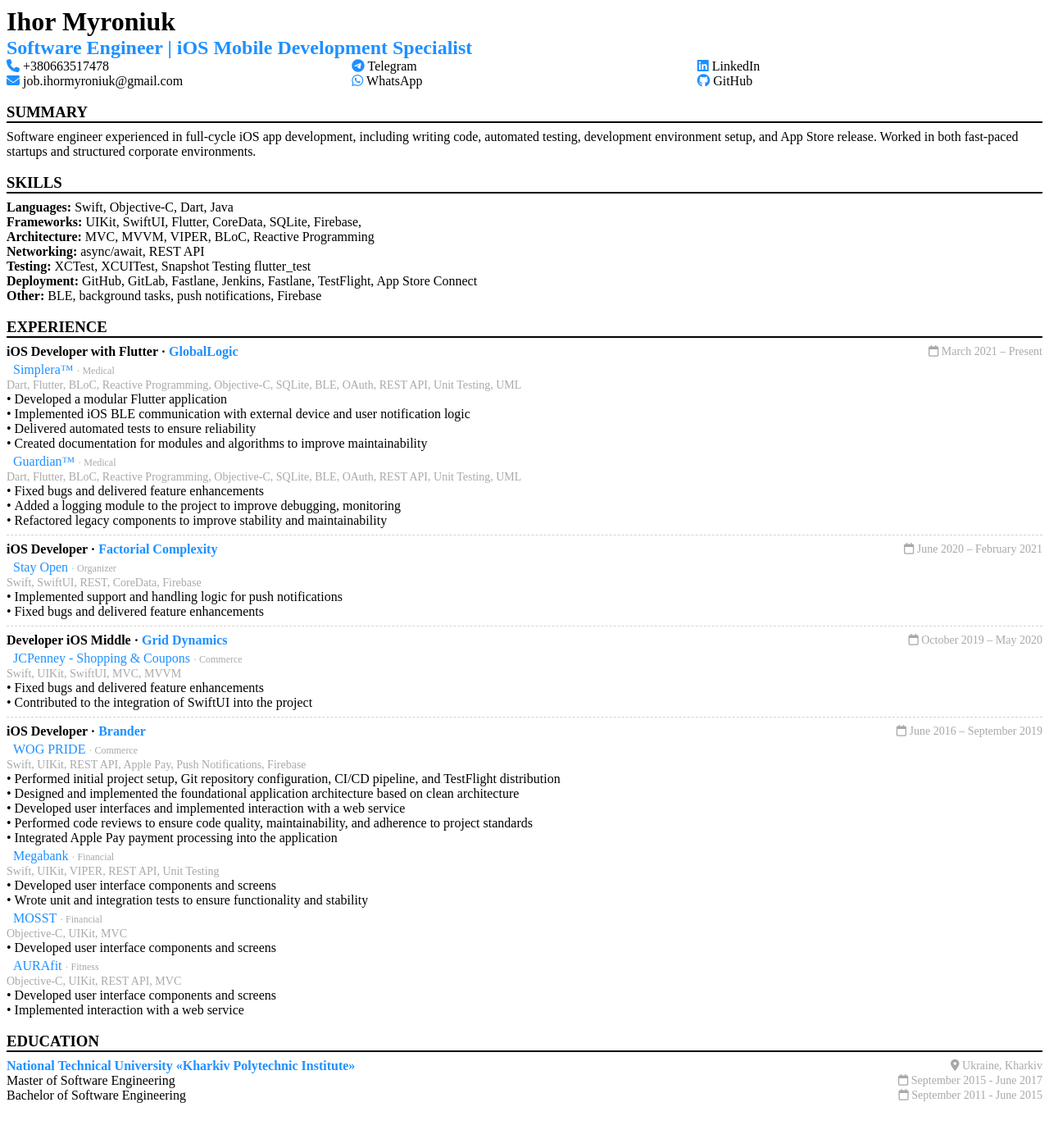
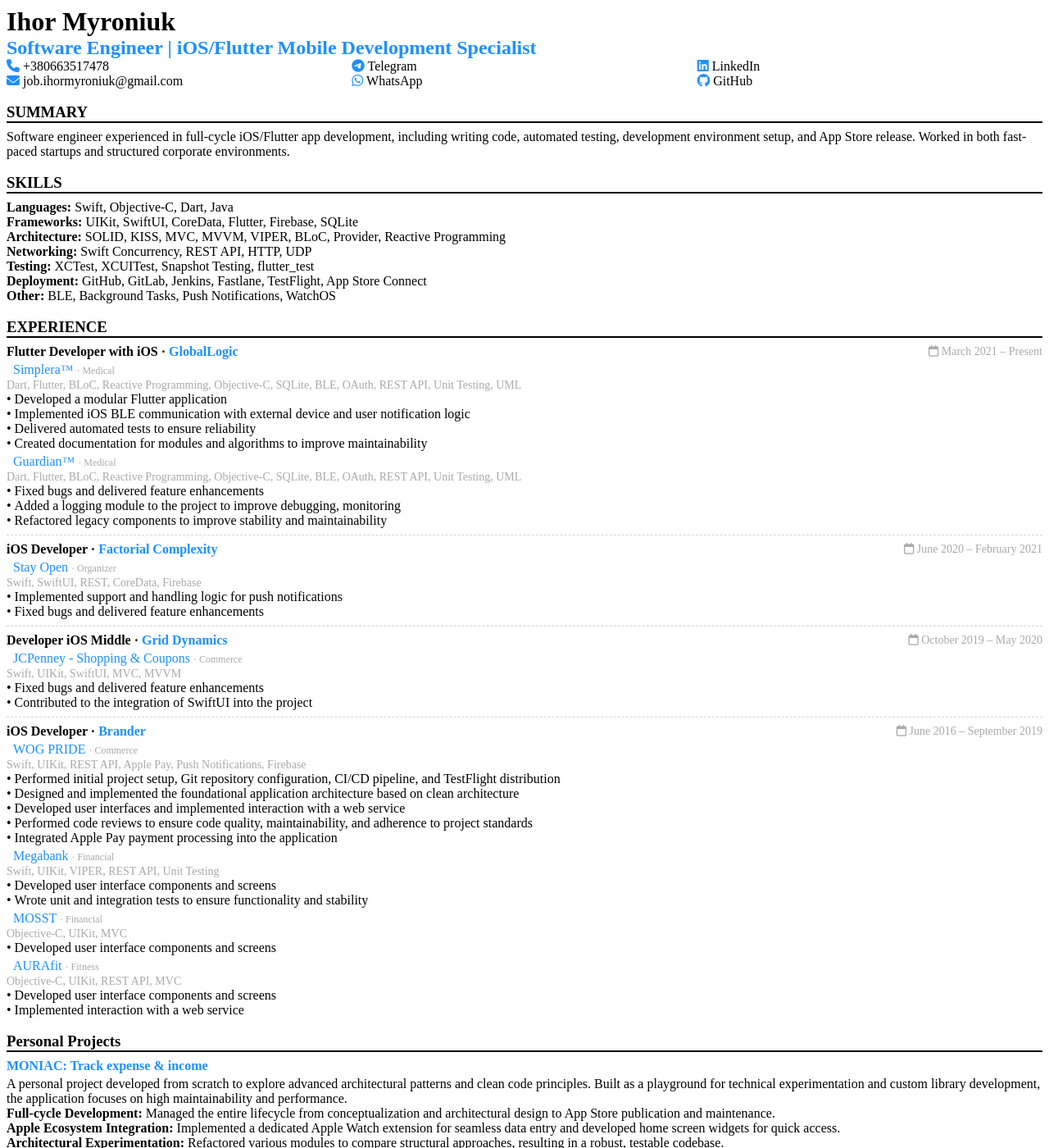
Before and after one commit to ihormyroniuk/ihormyroniuk.github.io, a Jekyll site: the page en/resume.html, which Jekyll copies as it is, in a window 1280 px wide and 1400 px high. Shown: the whole window at 82% size. Built offline with Jekyll 4.4.1, drawn with Linux system fonts in a browser that asks for light colours; some of the changed text lies outside the part shown.

Commit message:
no message

```diff
--- a/Resume.html
+++ b/en/resume.html
@@ -24,7 +24,7 @@
       <header>
          <div>
             <h1 style="margin: 0; color: black;">Ihor Myroniuk</h1>
-            <h2 style="margin: 0; color: dodgerblue;">Software Engineer | iOS Mobile Development Specialist</h2>
+            <h2 style="margin: 0; color: dodgerblue;">Software Engineer | iOS/Flutter Mobile Development Specialist</h2>
          </div>
          <div style="display: flex; flex-wrap: wrap;">
             <div style="flex: 1 1 33.33%; margin: 0;">
@@ -63,7 +63,7 @@
          <h3 style="margin: 0;">SUMMARY</h3>
          <hr style="margin-top: 0; margin-bottom: 8px; border: none; border-top: 2px solid black;">
          <p style="margin: 0;">
-            Software engineer experienced in full-cycle iOS app development, including writing code, automated testing, development environment setup, and App Store release. Worked in both fast-paced startups and structured corporate environments.
+            Software engineer experienced in full-cycle iOS/Flutter app development, including writing code, automated testing, development environment setup, and App Store release. Worked in both fast-paced startups and structured corporate environments.
          </p>
       </section>
       <br>
@@ -72,12 +72,12 @@
          <hr style="margin-top: 0; margin-bottom: 8px; border: none; border-top: 2px solid black;">
          <p style="margin:0;">
             <strong>Languages: </strong>Swift, Objective-C, Dart, Java<br>
-            <strong>Frameworks: </strong>UIKit, SwiftUI, Flutter, CoreData, SQLite, Firebase, <br>
-            <strong>Architecture: </strong>MVC, MVVM, VIPER, BLoC, Reactive Programming<br>
-            <strong>Networking: </strong> async/await, REST API<br>
-            <strong>Testing: </strong>XCTest, XCUITest, Snapshot Testing flutter_test<br>
-            <strong>Deployment: </strong>GitHub, GitLab, Fastlane, Jenkins, Fastlane, TestFlight, App Store Connect<br>
-            <strong>Other: </strong>BLE, background tasks, push notifications, Firebase
+            <strong>Frameworks: </strong>UIKit, SwiftUI, CoreData, Flutter, Firebase, SQLite <br>
+            <strong>Architecture: </strong>SOLID, KISS, MVC, MVVM, VIPER, BLoC, Provider, Reactive Programming<br>
+            <strong>Networking: </strong> Swift Concurrency, REST API, HTTP, UDP<br>
+            <strong>Testing: </strong>XCTest, XCUITest, Snapshot Testing, flutter_test<br>
+            <strong>Deployment: </strong>GitHub, GitLab, Jenkins, Fastlane, TestFlight, App Store Connect<br>
+            <strong>Other: </strong>BLE, Background Tasks, Push Notifications, WatchOS
          </p>
       </section>
       <br>
@@ -88,7 +88,7 @@
          <div>
             <div style="display: flex; justify-content: space-between; align-items: center;">
                <h4 style="margin: 0;">
-                  iOS Developer with Flutter · <a href="https://www.globallogic.com" style="color: dodgerblue; text-decoration: none;">GlobalLogic</a>
+                  Flutter Developer with iOS · <a href="https://www.globallogic.com" style="color: dodgerblue; text-decoration: none;">GlobalLogic</a>
                </h4>
                <span style="font-size: 14px; color: darkgray;"><span class="fa-regular fa-calendar"></span> March 2021 – Present</span>
             </div>
@@ -215,6 +215,35 @@
 
       <br>
       <section>
+         <h3 style="margin: 0;">Personal Projects</h3>
+         <hr style="margin-top: 0; margin-bottom: 8px; border: none; border-top: 2px solid black;">
+         <div>
+            <div style="display: flex;">
+               <a href="https://apps.apple.com/ua/app/moniac-track-expense-income/id1639349518" style="color: dodgerblue; text-decoration: none;">
+                  <h4 style="margin: 0;">
+                     MONIAC: Track expense & income
+                  </h4>
+               </a>
+            </div>
+            <div style="margin-top: 4px;">
+               <p style="margin: 0;">
+                  A personal project developed from scratch to explore advanced architectural patterns and clean code principles. Built as a playground for technical experimentation and custom library development, the application focuses on high maintainability and performance.
+               </p>
+               <ul class="no-indent-ul">
+                  <li class="bullet"><strong>Full-cycle Development:</strong> Managed the entire lifecycle from conceptualization and architectural design to App Store publication and maintenance.</li>
+                  <li class="bullet"><strong>Apple Ecosystem Integration:</strong> Implemented a dedicated Apple Watch extension for seamless data entry and developed home screen widgets for quick access.</li>
+                  <li class="bullet"><strong>Architectural Experimentation:</strong> Refactored various modules to compare structural approaches, resulting in a robust, testable codebase.</li>
+                  <li class="bullet"><strong>Custom Tooling:</strong> Developed internal libraries to streamline component reusability and optimize development workflows.</li>
+               </ul>
+               <span style="margin-top: 4px; font-style: italic;">
+                  The source code is available for a deep dive and technical discussion during the interview.
+              </span>
+            </div>
+         </div>
+      </section>
+
+      <br>
+      <section>
          <h3 style="margin: 0;">EDUCATION</h3>
          <hr style="margin-top: 0; margin-bottom: 8px; border: none; border-top: 2px solid black;">
          <section>
```
Also changed, not shown: uk/resume.html (added, +238 -0 lines), 1 other file.
